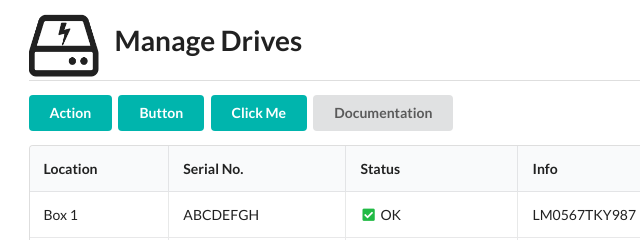
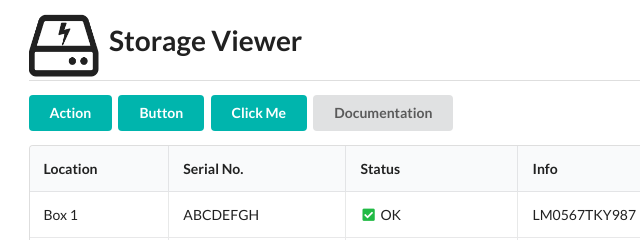
Before and after one commit to tfbirk/semantic-ui-app, an Electron app: page index.html in a window 1024 px wide. Shown: the top 240 px of the page, 31-671 px from the left. Drawn offline with nearby package versions, Linux system fonts and the light colour scheme.

Commit message:
change header

```diff
--- a/index.html
+++ b/index.html
@@ -7,7 +7,7 @@
     <body>
         <div class="ui container">
             <div class="ui basic segment">
-                <h1 class="ui massive dividing header"><img src="disk-lightning.png"/> Manage Drives</h1>
+                <h1 class="ui massive dividing header"><img src="disk-lightning.png"/>Storage Viewer</h1>
 
                 <button class="ui teal button">Action</button>
                 <button class="ui teal button">Button</button>
```
